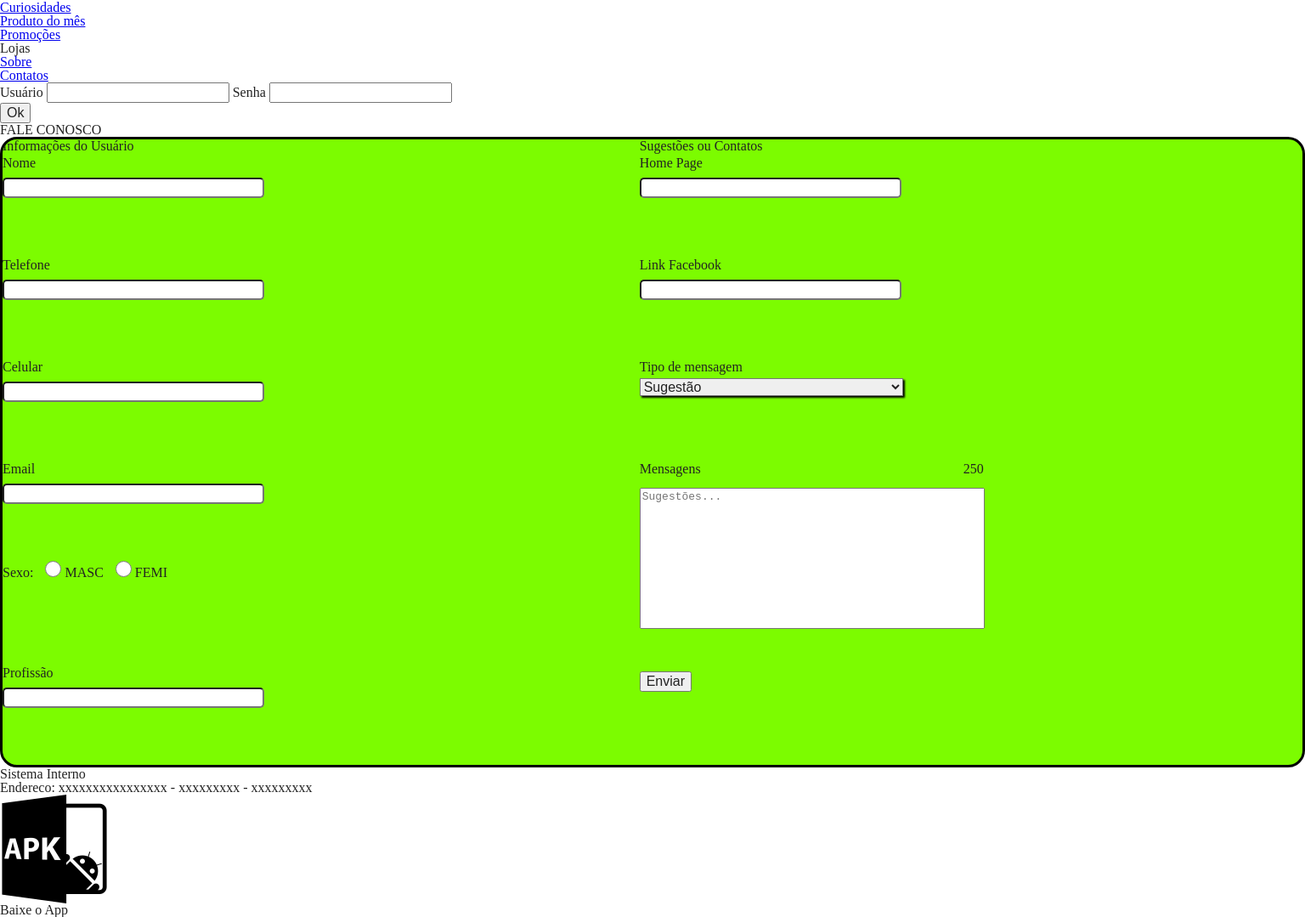
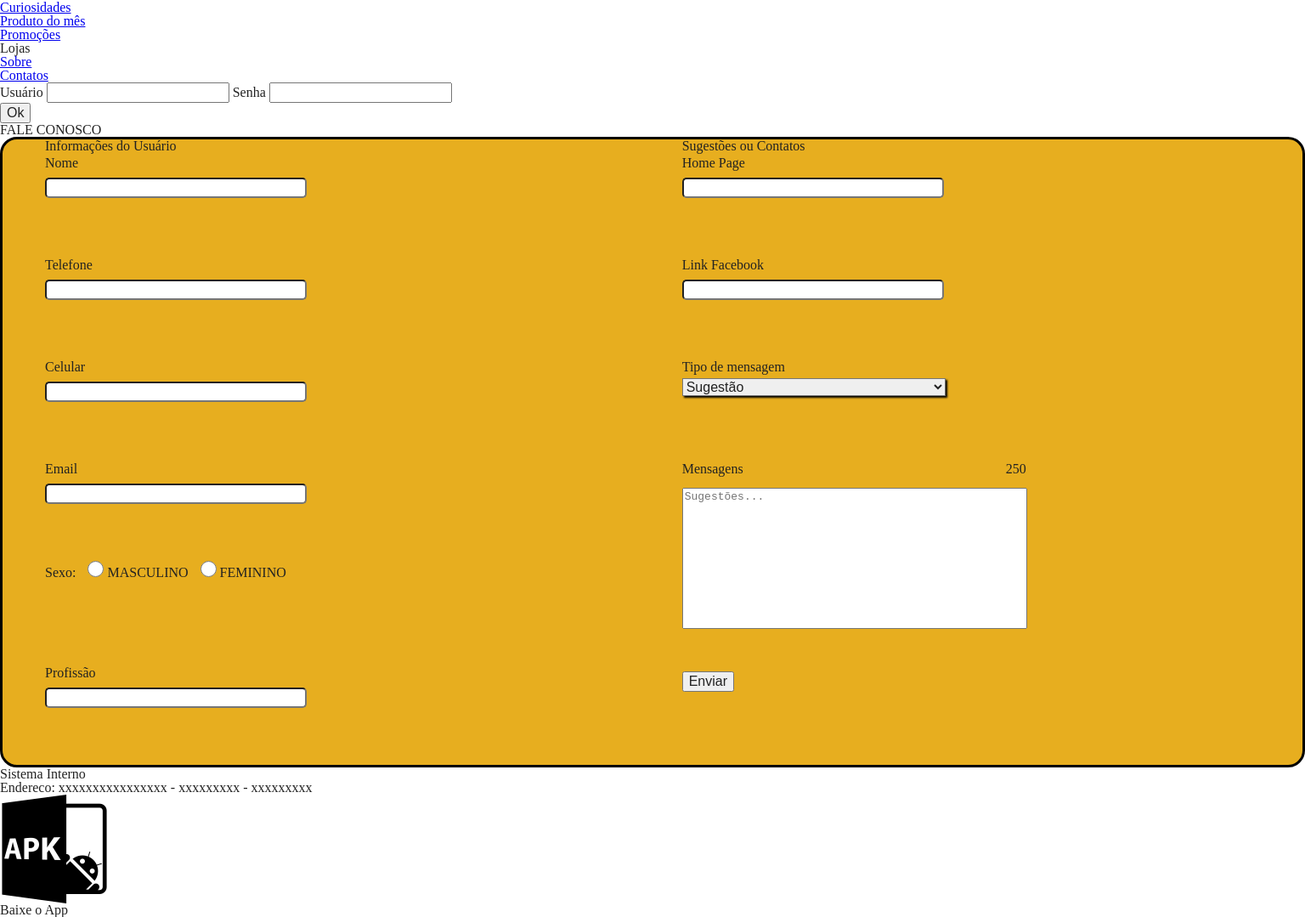
Before and after one commit to Jogaridu/honker-burguer, a PHP site: page /contatos.php in a window 1536 px wide. Shown: the part 668-1747 px from the top of the page at 85% size. Run offline with PHP 8.4, Linux system fonts and the light colour scheme.

Commit message:
Projeto PHP/MySQL SENAI

```diff
--- a/ProjetoHamburgueria/contatos.php
+++ b/ProjetoHamburgueria/contatos.php
@@ -44,9 +44,9 @@
                 <div class="caixaEntradaDados">
                     Sexo:
 
-                    <input type="radio" name="rdoSexo" value="masc"> MASC
+                    <input type="radio" name="rdoSexo" value="masc"> MASCULINO
 
-                    <input type="radio" name="rdoSexo" value="femi"> FEMI
+                    <input type="radio" name="rdoSexo" value="femi"> FEMININO
                 </div>
 
                 <div class="caixaEntradaDados">
--- a/ProjetoHamburgueria/css/base.css
+++ b/ProjetoHamburgueria/css/base.css
@@ -44,11 +44,6 @@
     }
 
     h2 {
-        display: flex;
-        align-items: center;
-        justify-content: center;
-
-        box-shadow: 0px 1px 7px black;
         margin-bottom: 20px;
     }
 
@@ -87,6 +82,7 @@
     #menu {
         height: inherit;
         width: inherit;
+
         display: grid;
         grid-template-columns: 150px 650px 390px;
     }
--- a/ProjetoHamburgueria/css/contatos.css
+++ b/ProjetoHamburgueria/css/contatos.css
@@ -2,7 +2,7 @@
     min-height: 500px;
     height: auto;
     width: inherit;
-    background-color: lawngreen;
+    background-color: #e7ae1f;
 
     overflow: hidden;
     border: 3px solid black;
@@ -15,6 +15,8 @@
     width: 49%;
     /* background-color: red; */
     float: left;
+    padding-left: 50px;
+    box-sizing: border-box;
 }
 
 .caixaEntradaDados {
--- a/ProjetoHamburgueria/css/produtoMes.css
+++ b/ProjetoHamburgueria/css/produtoMes.css
@@ -157,6 +157,7 @@
 
   .flip-box-back {
     transform: rotateY(180deg);
+    background-color: rgb(202, 0, 0);
   }
 
   .flip-box-back img, .flip-box-front img{
```
Also changed, not shown: ProjetoHamburgueria/css/promocoes.css (+1 -13 lines), ProjetoHamburgueria/css/sobreEmpresa.css (+5 -2 lines), ProjetoHamburgueria/sobreEmpresa.php (+3 -4 lines), ProjetoHamburgueria/images/sobreEmpresa/imgCriador.jpg, ProjetoHamburgueria/images/sobreEmpresa/imgNoBrasil.jpg (added).
